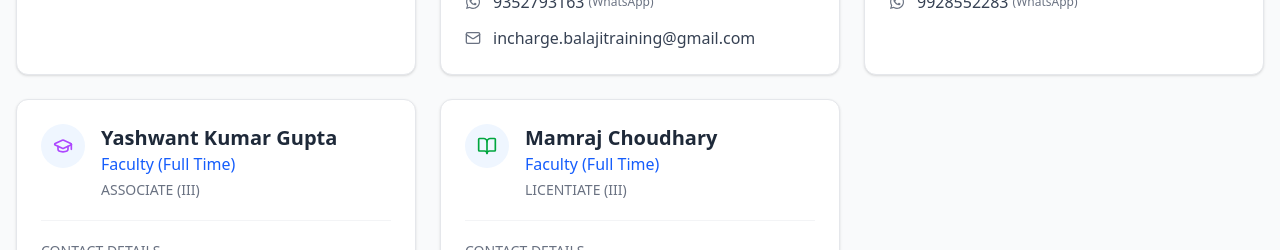
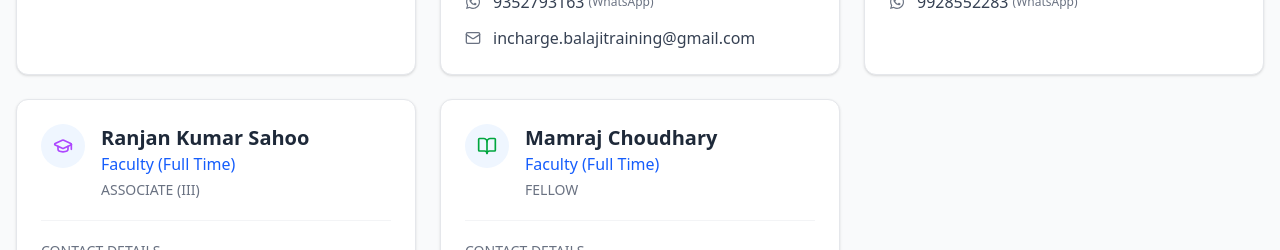
Before and after one commit to balajitraining/-Training-Project-With-Certificate-Generate-Frontend-Code, a Next.js app: page /contact in a window 1280 px wide. Shown: the part 1380-1630 px from the top of the page. Built offline with nearby package versions, Linux system fonts and the light colour scheme; no server answers.

Commit message:
Update page.jsx

```diff
--- a/app/contact/page.jsx
+++ b/app/contact/page.jsx
@@ -90,7 +90,7 @@ const ContactPage = () => {
       ]
     },
     {
-      name: "Yashwant Kumar Gupta",
+      name: "Ranjan Kumar Sahoo",
       position: "Faculty (Full Time)",
       qualification: "ASSOCIATE (III)",
       icon: <GraduationCap className="text-purple-500" size={20} />,
@@ -101,7 +101,7 @@ const ContactPage = () => {
     {
       name: "Mamraj Choudhary",
       position: "Faculty (Full Time)",
-      qualification: "LICENTIATE (III)",
+      qualification: "FELLOW",
       icon: <BookOpen className="text-green-600" size={20} />,
       contacts: [
         { type: "phone", value: "9887899081", icon: <Phone size={16} /> }
```
